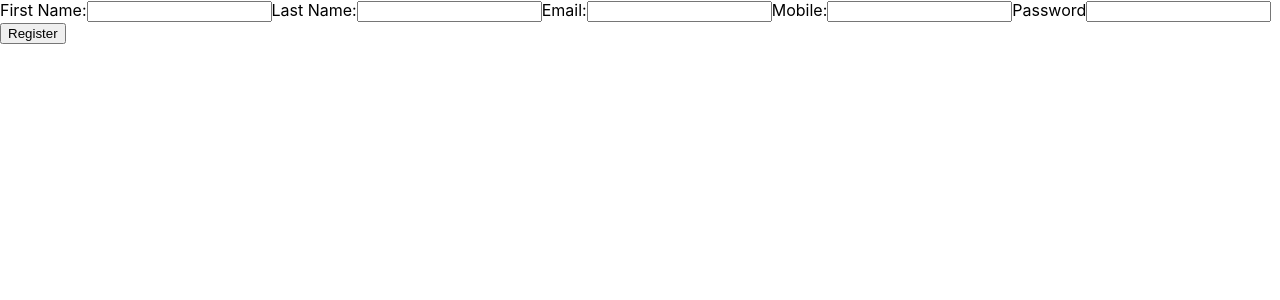
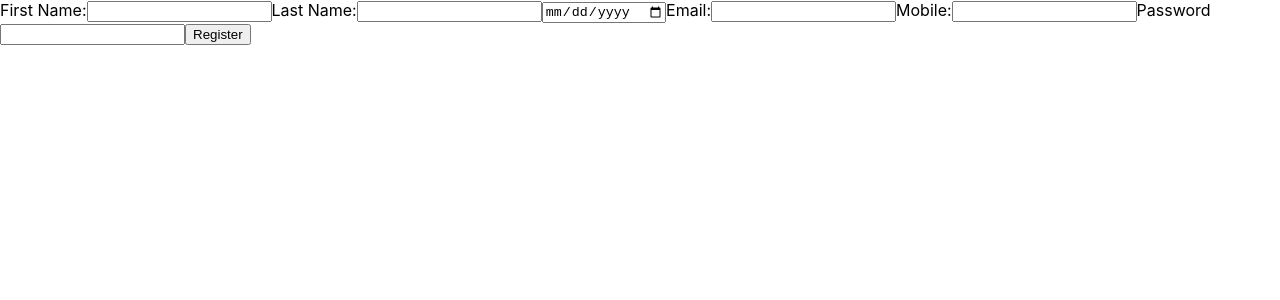
Before and after one commit to thewilheim/snswlicensereact, a React (Create React App) app: page /register in a window 1280 px wide. Shown: the top 300 px of the page. Built offline with nearby package versions, Linux system fonts and the light colour scheme.

Commit message:
Fixed DOB issue

```diff
--- a/src/components/users/Register.jsx
+++ b/src/components/users/Register.jsx
@@ -7,6 +7,7 @@ export default function Register() {
     email: "",
     mobile: "",
     password: "",
+    dateOfBirth: "",
   });
 
   const registerUser = async () => {
@@ -44,6 +45,11 @@ export default function Register() {
           onChange={(e) => setUser({ ...user, lastName: e.target.value })}
           value={user.lastName}
         />
+        <input
+          type="date"
+          onChange={(e) => setUser({ ...user, dateOfBirth: e.target.value })}
+          value={user.dateOfBirth}
+        />
         <label htmlFor="">Email:</label>
         <input
           type="email"
```
